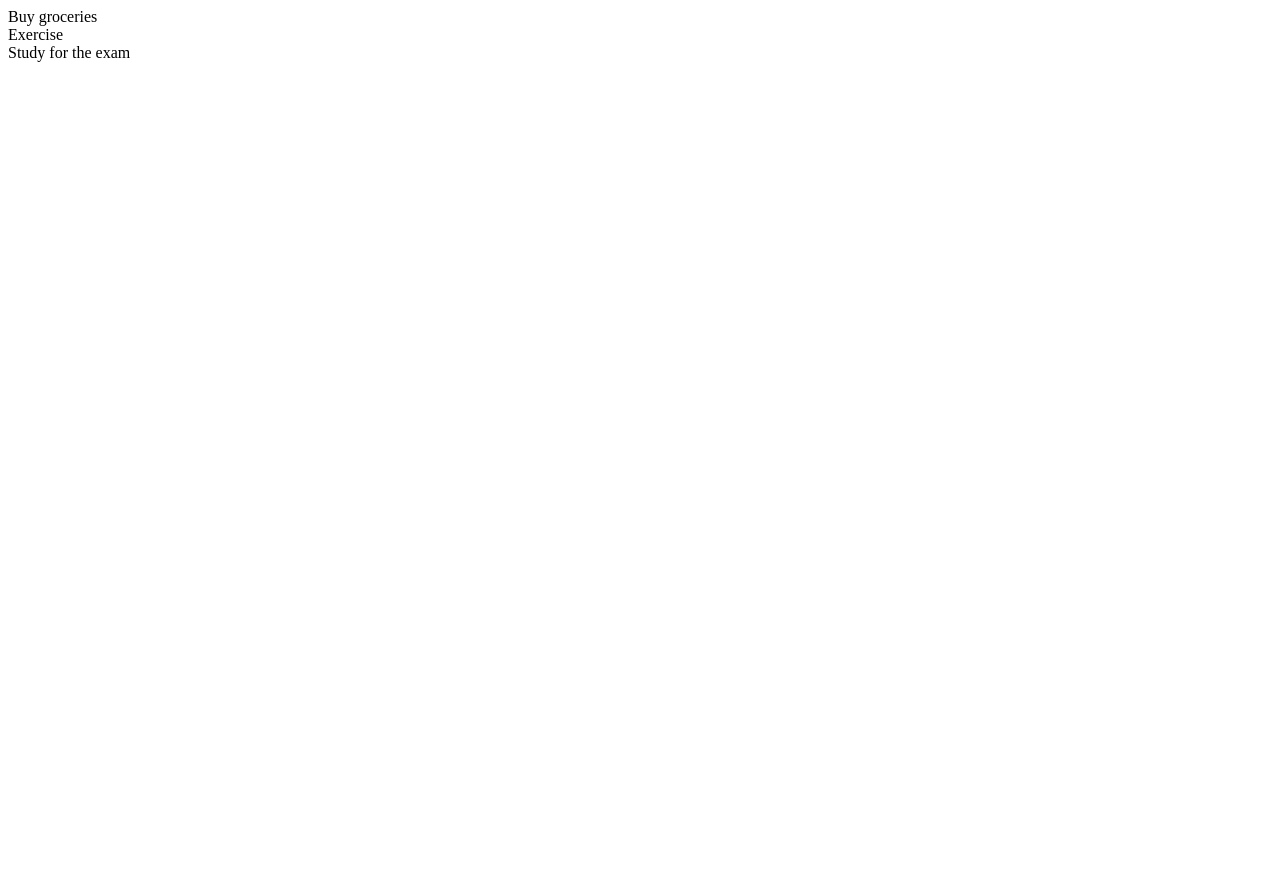
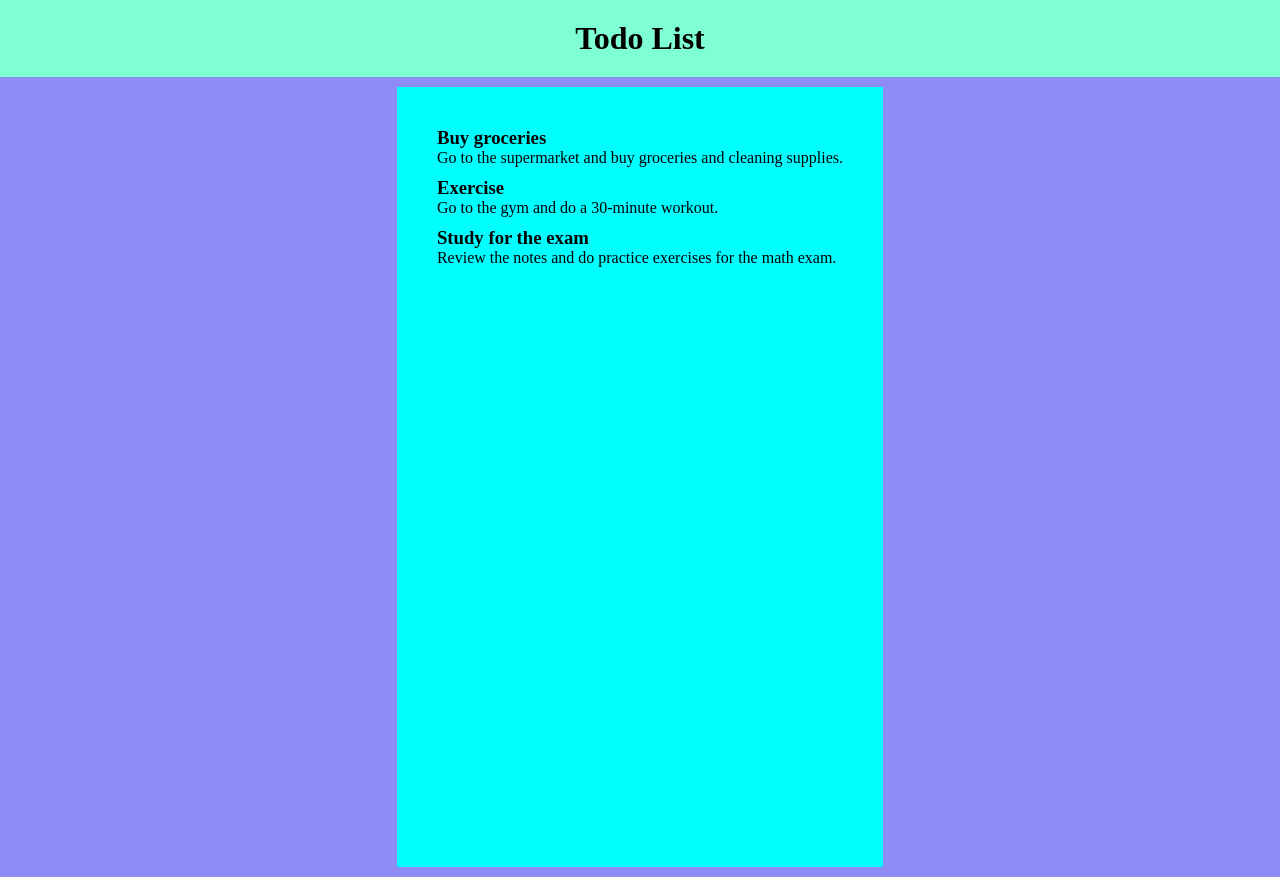
Before and after one commit to godidev/todo-list, a React (Vite) app: page / in a window 1280 px wide. Before the commit the page ends 800 px from the top, so only its background shows below. Built offline with nearby package versions, Linux system fonts and the light colour scheme.

Commit message:
feat: add basic styling

```diff
--- a/src/App.css
+++ b/src/App.css
@@ -0,0 +1,24 @@
+* {
+  box-sizing: border-box;
+  padding: 0;
+  margin: 0;
+}
+
+header {
+  display: flex;
+  justify-content: center;
+}
+
+header h1 {
+  padding: 20px;
+  width: 100%;
+  text-align: center;
+  background-color: aquamarine;
+}
+
+main {
+  display: flex;
+  justify-content: center;
+  background-color: rgb(141, 141, 245);
+  height: 100vh;
+}
--- a/src/App.jsx
+++ b/src/App.jsx
@@ -8,7 +8,12 @@ function App() {
 
   return (
     <>
-      <TodoList todos={todos} />
+      <header>
+        <h1>Todo List</h1>
+      </header>
+      <main>
+        <TodoList todos={todos} />
+      </main>
     </>
   )
 }
--- a/src/components/TodoItem.jsx
+++ b/src/components/TodoItem.jsx
@@ -1,3 +1,8 @@
 export default function TodoItem({ todo }) {
-  return <div>{todo.name}</div>
+  return (
+    <div>
+      <h3>{todo.name}</h3>
+      <p>{todo.description}</p>
+    </div>
+  )
 }
--- /dev/null
+++ b/src/components/TodoList.css
@@ -0,0 +1,8 @@
+.main-list {
+  margin: 10px;
+  padding: 40px;
+  display: flex;
+  flex-direction: column;
+  gap: 10px;
+  background-color: aqua;
+}
--- a/src/components/TodoList.jsx
+++ b/src/components/TodoList.jsx
@@ -1,11 +1,12 @@
 import TodoItem from './TodoItem'
+import './TodoList.css'
 
 export default function TodoList({ todos }) {
   return (
-    <>
+    <div className="main-list">
       {todos.map((todo) => (
         <TodoItem key={todo.id} todo={todo} />
       ))}
-    </>
+    </div>
   )
 }
```
